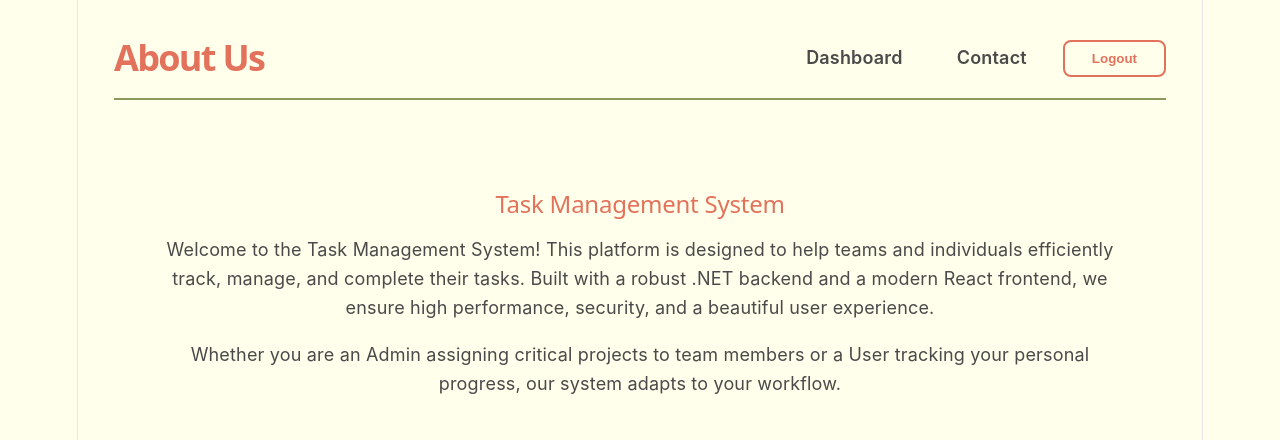
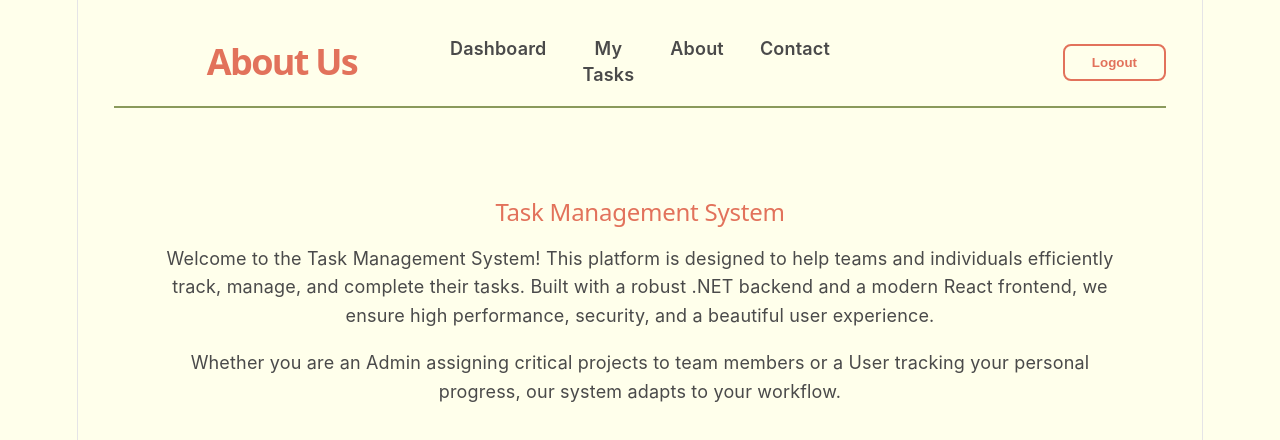
Before and after one commit to mian-owais/cohort-9-dotnet-14824-mian, a React (Vite) app in the folder client/: page /about in a window 1280 px wide. Shown: the top 440 px of the page. Built offline with nearby package versions, Linux system fonts and the light colour scheme; no server answers.

Commit message:
refactor: Centralize Navbar and align items correctly

```diff
--- /dev/null
+++ b/client/src/components/Navbar.tsx
@@ -0,0 +1,51 @@
+import React from 'react';
+import { Link, useNavigate } from 'react-router-dom';
+
+interface NavbarProps {
+  title: string;
+}
+
+const Navbar: React.FC<NavbarProps> = ({ title }) => {
+  const navigate = useNavigate();
+
+  const handleLogout = () => {
+    localStorage.removeItem('token');
+    navigate('/login');
+  };
+
+  return (
+    <nav style={{
+      display: 'flex',
+      justifyContent: 'space-between',
+      alignItems: 'center',
+      marginBottom: '3rem',
+      paddingBottom: '1rem',
+      borderBottom: '2px solid var(--sage-green)'
+    }}>
+      <div style={{ flex: 1 }}>
+        <h1 style={{ margin: 0, fontSize: '2rem', color: 'var(--terracotta)', fontWeight: 700 }}>{title}</h1>
+      </div>
+
+      <div style={{ flex: 1, display: 'flex', justifyContent: 'center', gap: '2rem' }}>
+        <Link to="/dashboard" style={{ color: 'var(--text-p)', textDecoration: 'none', fontWeight: 600 }}>Dashboard</Link>
+        <Link to="/tasks" style={{ color: 'var(--text-p)', textDecoration: 'none', fontWeight: 600 }}>My Tasks</Link>
+        <Link to="/about" style={{ color: 'var(--text-p)', textDecoration: 'none', fontWeight: 600 }}>About</Link>
+        <Link to="/contact" style={{ color: 'var(--text-p)', textDecoration: 'none', fontWeight: 600 }}>Contact</Link>
+      </div>
+
+      <div style={{ flex: 1, display: 'flex', justifyContent: 'flex-end' }}>
+        <button onClick={handleLogout} className="logout-btn" style={{
+          backgroundColor: 'transparent',
+          color: 'var(--terracotta)',
+          border: '2px solid var(--terracotta)',
+          padding: '0.5rem 1.5rem',
+          borderRadius: '8px',
+          fontWeight: 600,
+          cursor: 'pointer'
+        }}>Logout</button>
+      </div>
+    </nav>
+  );
+};
+
+export default Navbar;
--- a/client/src/pages/dashboard/DashboardPage.tsx
+++ b/client/src/pages/dashboard/DashboardPage.tsx
@@ -4,6 +4,7 @@ import { dashboardService } from '../../services/dashboard.service';
 import type { DashboardMetrics } from '../../services/dashboard.service';
 import { userService, type UserProfile } from '../../services/user.service';
 import { taskService, type TaskDto } from '../../services/task.service';
+import Navbar from '../../components/Navbar';
 import './Dashboard.css';
 
 const DashboardPage: React.FC = () => {
@@ -53,15 +54,7 @@ const DashboardPage: React.FC = () => {
 
   return (
     <div className="dashboard-container">
-      <nav className="dashboard-nav">
-        <h1 className="dashboard-title">Task Dashboard</h1>
-        <div style={{ display: 'flex', gap: '1rem', alignItems: 'center' }}>
-          <Link to="/tasks" style={{ color: 'var(--text-p)', textDecoration: 'none', fontWeight: 600 }}>My Tasks</Link>
-          <Link to="/about" style={{ color: 'var(--text-p)', textDecoration: 'none', fontWeight: 600 }}>About</Link>
-          <Link to="/contact" style={{ color: 'var(--text-p)', textDecoration: 'none', fontWeight: 600 }}>Contact</Link>
-          <button onClick={handleLogout} className="logout-btn">Logout</button>
-        </div>
-      </nav>
+      <Navbar title="Task Dashboard" />
 
       {error && <div className="dashboard-error">{error}</div>}
 
--- a/client/src/pages/info/AboutPage.tsx
+++ b/client/src/pages/info/AboutPage.tsx
@@ -1,5 +1,5 @@
-import React from 'react';
 import { Link, useNavigate } from 'react-router-dom';
+import Navbar from '../../components/Navbar';
 
 const AboutPage: React.FC = () => {
   const navigate = useNavigate();
@@ -11,14 +11,7 @@ const AboutPage: React.FC = () => {
 
   return (
     <div className="dashboard-container">
-      <nav className="dashboard-nav">
-        <h1 className="dashboard-title">About Us</h1>
-        <div style={{ display: 'flex', gap: '1rem', alignItems: 'center' }}>
-          <Link to="/dashboard" className="nav-link" style={{ color: 'var(--text-p)', textDecoration: 'none', fontWeight: 600 }}>Dashboard</Link>
-          <Link to="/contact" className="nav-link" style={{ color: 'var(--text-p)', textDecoration: 'none', fontWeight: 600 }}>Contact</Link>
-          <button onClick={handleLogout} className="logout-btn">Logout</button>
-        </div>
-      </nav>
+      <Navbar title="About Us" />
 
       <main className="dashboard-main" style={{ backgroundColor: 'var(--bg-card)', padding: '2rem', borderRadius: '12px', marginTop: '2rem' }}>
         <h2 style={{ color: 'var(--terracotta)', marginBottom: '1rem' }}>Task Management System</h2>
--- a/client/src/pages/info/ContactPage.tsx
+++ b/client/src/pages/info/ContactPage.tsx
@@ -1,5 +1,5 @@
-import React from 'react';
 import { Link, useNavigate } from 'react-router-dom';
+import Navbar from '../../components/Navbar';
 
 const ContactPage: React.FC = () => {
   const navigate = useNavigate();
@@ -11,14 +11,7 @@ const ContactPage: React.FC = () => {
 
   return (
     <div className="dashboard-container">
-      <nav className="dashboard-nav">
-        <h1 className="dashboard-title">Contact Us</h1>
-        <div style={{ display: 'flex', gap: '1rem', alignItems: 'center' }}>
-          <Link to="/dashboard" className="nav-link" style={{ color: 'var(--text-p)', textDecoration: 'none', fontWeight: 600 }}>Dashboard</Link>
-          <Link to="/about" className="nav-link" style={{ color: 'var(--text-p)', textDecoration: 'none', fontWeight: 600 }}>About</Link>
-          <button onClick={handleLogout} className="logout-btn">Logout</button>
-        </div>
-      </nav>
+      <Navbar title="Contact Us" />
 
       <main className="dashboard-main" style={{ backgroundColor: 'var(--bg-card)', padding: '2rem', borderRadius: '12px', marginTop: '2rem' }}>
         <h2 style={{ color: 'var(--sage-green)', marginBottom: '1rem' }}>Get In Touch</h2>
--- a/client/src/pages/profile/ProfilePage.tsx
+++ b/client/src/pages/profile/ProfilePage.tsx
@@ -1,6 +1,7 @@
 import React, { useEffect, useState } from 'react';
 import { useNavigate, Link } from 'react-router-dom';
 import { userService, type UserProfile } from '../../services/user.service';
+import Navbar from '../../components/Navbar';
 import './Profile.css';
 
 const ProfilePage: React.FC = () => {
@@ -36,15 +37,7 @@ const ProfilePage: React.FC = () => {
 
   return (
     <div className="profile-container">
-      <nav className="profile-nav">
-        <h1 className="profile-title">User Profile</h1>
-        <div style={{ display: 'flex', gap: '1rem', alignItems: 'center' }}>
-          <Link to="/dashboard" className="nav-link" style={{ color: 'var(--text-p)', textDecoration: 'none', fontWeight: 600 }}>Dashboard</Link>
-          <Link to="/tasks" className="nav-link" style={{ color: 'var(--text-p)', textDecoration: 'none', fontWeight: 600 }}>My Tasks</Link>
-          <Link to="/about" className="nav-link" style={{ color: 'var(--text-p)', textDecoration: 'none', fontWeight: 600 }}>About</Link>
-          <Link to="/contact" className="nav-link" style={{ color: 'var(--text-p)', textDecoration: 'none', fontWeight: 600 }}>Contact</Link>
-        </div>
-      </nav>
+      <Navbar title="User Profile" />
 
       {error && <div className="profile-error">{error}</div>}
 
--- a/client/src/pages/tasks/TaskDetailPage.tsx
+++ b/client/src/pages/tasks/TaskDetailPage.tsx
@@ -2,6 +2,7 @@ import React, { useEffect, useState } from 'react';
 import { useParams, useNavigate, Link } from 'react-router-dom';
 import { taskService } from '../../services/task.service';
 import type { TaskDto } from '../../services/task.service';
+import Navbar from '../../components/Navbar';
 import './Tasks.css';
 
 const TaskDetailPage: React.FC = () => {
@@ -45,15 +46,7 @@ const TaskDetailPage: React.FC = () => {
 
   return (
     <div className="dashboard-container">
-      <nav className="dashboard-nav">
-        <h1 className="dashboard-title">Task Details</h1>
-        <div style={{ display: 'flex', gap: '1rem', alignItems: 'center' }}>
-          <Link to="/tasks" className="nav-link" style={{ color: 'var(--text-p)', textDecoration: 'none', fontWeight: 600 }}>My Tasks</Link>
-          <Link to="/about" className="nav-link" style={{ color: 'var(--text-p)', textDecoration: 'none', fontWeight: 600 }}>About</Link>
-          <Link to="/contact" className="nav-link" style={{ color: 'var(--text-p)', textDecoration: 'none', fontWeight: 600 }}>Contact</Link>
-          <button onClick={handleLogout} className="logout-btn">Logout</button>
-        </div>
-      </nav>
+      <Navbar title="Task Details" />
 
       {error && <div className="dashboard-error">{error}</div>}
 
--- a/client/src/pages/tasks/TaskFormPage.tsx
+++ b/client/src/pages/tasks/TaskFormPage.tsx
@@ -2,6 +2,7 @@ import React, { useEffect, useState } from 'react';
 import { useParams, useNavigate, Link } from 'react-router-dom';
 import { taskService } from '../../services/task.service';
 import { userService, type UserProfile } from '../../services/user.service';
+import Navbar from '../../components/Navbar';
 import './Tasks.css';
 
 const TaskFormPage: React.FC = () => {
@@ -87,15 +88,7 @@ const TaskFormPage: React.FC = () => {
 
   return (
     <div className="dashboard-container">
-      <nav className="dashboard-nav">
-        <h1 className="dashboard-title">{isEditing ? 'Edit Task' : 'New Task'}</h1>
-        <div style={{ display: 'flex', gap: '1rem', alignItems: 'center' }}>
-          <Link to="/tasks" className="nav-link" style={{ color: 'var(--text-p)', textDecoration: 'none', fontWeight: 600 }}>My Tasks</Link>
-          <Link to="/about" className="nav-link" style={{ color: 'var(--text-p)', textDecoration: 'none', fontWeight: 600 }}>About</Link>
-          <Link to="/contact" className="nav-link" style={{ color: 'var(--text-p)', textDecoration: 'none', fontWeight: 600 }}>Contact</Link>
-          <button onClick={handleLogout} className="logout-btn">Logout</button>
-        </div>
-      </nav>
+      <Navbar title={isEditing ? 'Edit Task' : 'New Task'} />
 
       {error && <div className="dashboard-error">{error}</div>}
 
--- a/client/src/pages/tasks/TaskListPage.tsx
+++ b/client/src/pages/tasks/TaskListPage.tsx
@@ -2,6 +2,7 @@ import React, { useEffect, useState } from 'react';
 import { useNavigate, Link } from 'react-router-dom';
 import { taskService } from '../../services/task.service';
 import type { TaskDto } from '../../services/task.service';
+import Navbar from '../../components/Navbar';
 import './Tasks.css';
 
 const TaskListPage: React.FC = () => {
@@ -43,15 +44,7 @@ const TaskListPage: React.FC = () => {
 
   return (
     <div className="dashboard-container">
-      <nav className="dashboard-nav">
-        <h1 className="dashboard-title">My Tasks</h1>
-        <div style={{ display: 'flex', gap: '1rem', alignItems: 'center' }}>
-          <Link to="/dashboard" className="nav-link" style={{ color: 'var(--text-p)', textDecoration: 'none', fontWeight: 600 }}>Dashboard</Link>
-          <Link to="/about" className="nav-link" style={{ color: 'var(--text-p)', textDecoration: 'none', fontWeight: 600 }}>About</Link>
-          <Link to="/contact" className="nav-link" style={{ color: 'var(--text-p)', textDecoration: 'none', fontWeight: 600 }}>Contact</Link>
-          <button onClick={handleLogout} className="logout-btn">Logout</button>
-        </div>
-      </nav>
+      <Navbar title="My Tasks" />
 
       {error && <div className="dashboard-error">{error}</div>}
 
```
